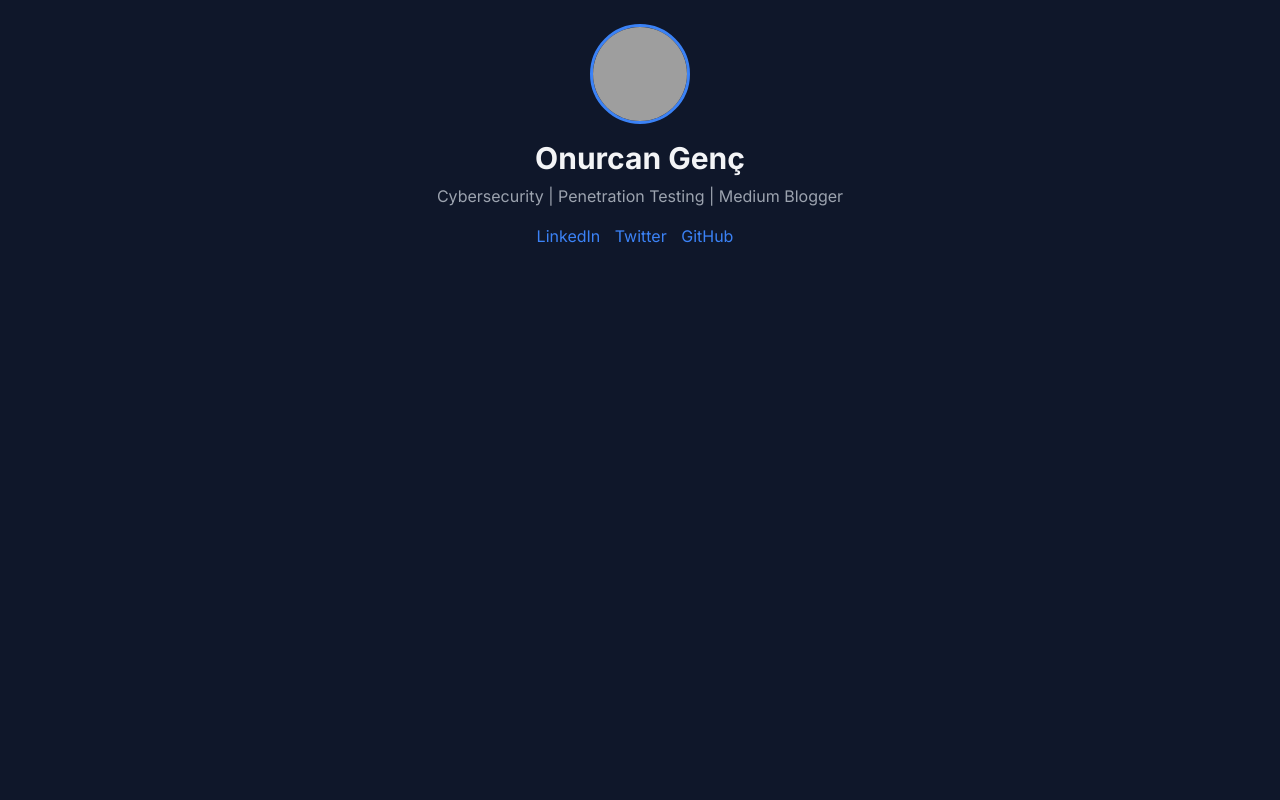
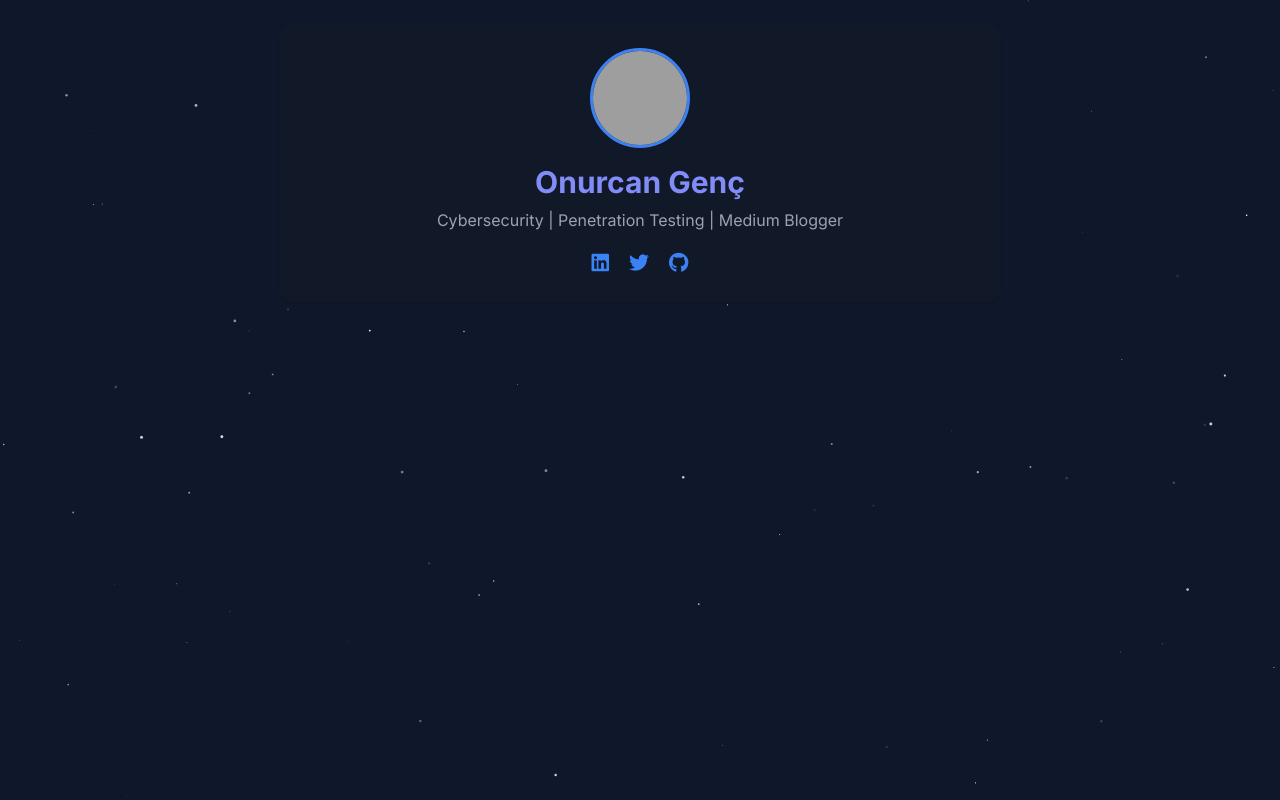
Before and after one commit to onurcangnc/medium_feed_site, a Python web app: template templates/index.html.j2 in a window 1280 px wide. Run offline with Jinja, Linux system fonts and the light colour scheme; the template is opened without the code that fills it, so the values that code supplies are empty; some libraries are stand-ins or nearby versions; grey boxes are pictures that could not be loaded.

Commit message:
front-end optimization7

```diff
--- a/templates/index.html.j2
+++ b/templates/index.html.j2
@@ -13,11 +13,23 @@
   <meta property="og:url" content="https://writeup.onurcangenc.com.tr/">
   <meta property="og:image" content="https://writeup.onurcangenc.com.tr/preview.jpg">
 
+  <!-- Tailwind + Fonts -->
   <link href="https://cdn.jsdelivr.net/npm/tailwindcss@2.2.19/dist/tailwind.min.css" rel="stylesheet">
   <link href="https://fonts.googleapis.com/css2?family=Inter:wght@400;600;700&display=swap" rel="stylesheet">
+  <script src="https://kit.fontawesome.com/a076d05399.js" crossorigin="anonymous"></script>
 
   <style>
-    body { font-family: 'Inter', sans-serif; background-color: #0f172a; }
+    body {
+      font-family: 'Inter', sans-serif;
+      background-color: #0f172a;
+      position: relative;
+    }
+    canvas#stars {
+      position: fixed;
+      top: 0;
+      left: 0;
+      z-index: -1;
+    }
     .profile-pic {
       width: 100px;
       height: 100px;
@@ -26,8 +38,9 @@
       border: 3px solid #3b82f6;
     }
     .social-icons a {
-      margin-right: 10px;
+      margin: 0 10px;
       color: #3b82f6;
+      font-size: 1.25rem;
       transition: color 0.3s;
     }
     .social-icons a:hover {
@@ -40,22 +53,26 @@
 </head>
 <body class="text-gray-100 leading-normal tracking-normal">
 
+  <!-- Stars Background -->
+  <canvas id="stars" class="w-full h-full"></canvas>
+
   <div class="max-w-3xl mx-auto p-6">
     <!-- Header Section -->
-    <div class="flex flex-col items-center mb-10 text-center">
-      <img src="/static/profile.png" alt="Onurcan Genç" class="profile-pic mb-4">
-      <h1 class="text-3xl font-bold mb-2">Onurcan Genç</h1>
-      <p class="text-gray-400">Cybersecurity | Penetration Testing | Medium Blogger</p>
-      <div class="social-icons mt-4">
-        <a href="https://linkedin.com/in/onurcangenc" target="_blank">LinkedIn</a>
-        <a href="https://twitter.com/onurcangenc" target="_blank">Twitter</a>
-        <a href="https://github.com/onurcangnc" target="_blank">GitHub</a>
+    <div class="bg-gray-900 p-6 rounded-xl shadow text-center mb-10">
+      <img src="/static/profile.png" alt="Onurcan Genç" class="profile-pic mx-auto mb-4">
+      <h1 class="text-3xl font-bold text-indigo-400">Onurcan Genç</h1>
+      <p class="text-gray-400 mt-2">Cybersecurity | Penetration Testing | Medium Blogger</p>
+      <div class="social-icons flex justify-center mt-4">
+        <a href="https://linkedin.com/in/onurcangenc" target="_blank"><i class="fab fa-linkedin"></i></a>
+        <a href="https://twitter.com/onurcangenc" target="_blank"><i class="fab fa-twitter"></i></a>
+        <a href="https://github.com/onurcangnc" target="_blank"><i class="fab fa-github"></i></a>
       </div>
     </div>
 
+    <!-- Blog Posts -->
     {% for post in posts %}
-      <div class="bg-gray-800 p-4 rounded-lg mb-6 shadow hover:shadow-xl transition">
-        <h2 class="text-xl font-semibold">{{ post.title }}</h2>
+      <div class="bg-gray-800 p-6 rounded-xl mb-8 shadow hover:shadow-2xl transition border border-gray-700">
+        <h2 class="text-2xl font-semibold mb-1 text-white">{{ post.title }}</h2>
         <p class="text-sm text-gray-400">{{ post.published }}</p>
         <p class="mt-2 text-gray-300">{{ post.summary | striptags }}</p>
         <a href="{{ post.link }}" target="_blank" class="text-indigo-400 hover:underline inline-block mt-3">Medium'da oku →</a>
@@ -78,7 +95,7 @@
     {% endfor %}
 
     <!-- Pagination -->
-    <div class="flex justify-between mt-8 text-sm">
+    <div class="flex justify-between mt-10 text-sm">
       {% if current_page > 1 %}
         <a href="{{ '/' if current_page == 2 else '/page/' ~ (current_page - 1) ~ '.html' }}" class="text-indigo-400 hover:underline">← Previous</a>
       {% else %}
@@ -89,7 +106,53 @@
         <a href="/page/{{ current_page + 1 }}.html" class="text-indigo-400 hover:underline">Next →</a>
       {% endif %}
     </div>
+  </div>
 
+  <!-- Star Background Script -->
+  <script>
+    const canvas = document.getElementById('stars');
+    const ctx = canvas.getContext('2d');
+    let stars = [];
+
+    function resizeCanvas() {
+      canvas.width = window.innerWidth;
+      canvas.height = window.innerHeight;
+    }
+    window.addEventListener('resize', resizeCanvas);
+    resizeCanvas();
+
+    function createStars() {
+      stars = [];
+      for (let i = 0; i < 100; i++) {
+        stars.push({
+          x: Math.random() * canvas.width,
+          y: Math.random() * canvas.height,
+          r: Math.random() * 1.5,
+          o: Math.random()
+        });
+      }
+    }
+
+    function drawStars() {
+      ctx.clearRect(0, 0, canvas.width, canvas.height);
+      ctx.fillStyle = 'white';
+      stars.forEach(star => {
+        ctx.globalAlpha = star.o;
+        ctx.beginPath();
+        ctx.arc(star.x, star.y, star.r, 0, Math.PI * 2);
+        ctx.fill();
+      });
+      ctx.globalAlpha = 1;
+    }
+
+    function animateStars() {
+      drawStars();
+      requestAnimationFrame(animateStars);
+    }
+
+    createStars();
+    animateStars();
+  </script>
 
 </body>
 </html>
```
